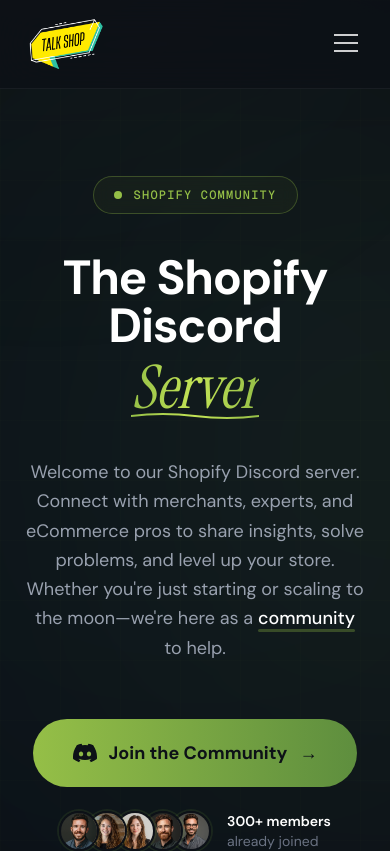
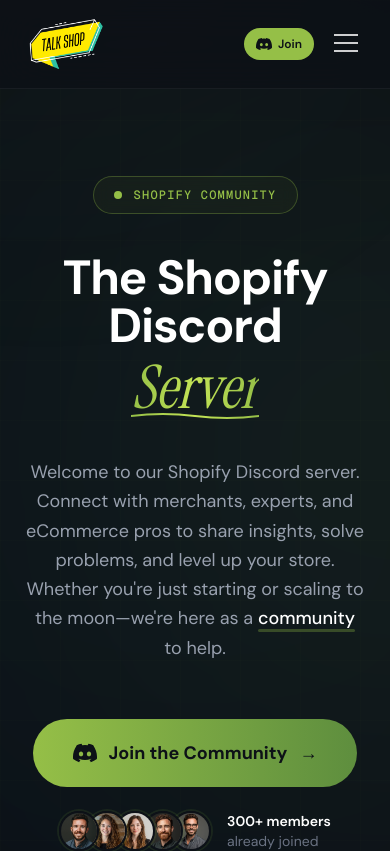
Before and after one commit to danhilse/talk-shop, a Next.js app: page / in a window 390 px wide. Shown: the top 851 px of the page. Built offline with nearby package versions, Linux system fonts and the light colour scheme.

Commit message:
Add mobile Discord CTA button next to hamburger menu

```diff
--- a/components/nav.tsx
+++ b/components/nav.tsx
@@ -96,7 +96,7 @@
               })}
             </div>
 
-            <div className="flex items-center gap-4">
+            <div className="flex items-center gap-3">
               {/* Desktop Discord Button */}
               <Magnetic>
                 <motion.a
@@ -111,6 +111,18 @@
                   <span>Join Discord</span>
                 </motion.a>
               </Magnetic>
+
+              {/* Mobile Discord Button */}
+              <motion.a
+                href="https://discord.gg/talk-shop"
+                target="_blank"
+                rel="noopener noreferrer"
+                whileTap={{ scale: 0.95 }}
+                className="md:hidden inline-flex items-center gap-1.5 rounded-full bg-shopify px-3 py-2 text-xs font-semibold text-midnight transition-all hover:bg-lime"
+              >
+                <DiscordIcon className="h-4 w-4" />
+                <span>Join</span>
+              </motion.a>
 
               {/* Mobile Menu Button */}
               <button
```
